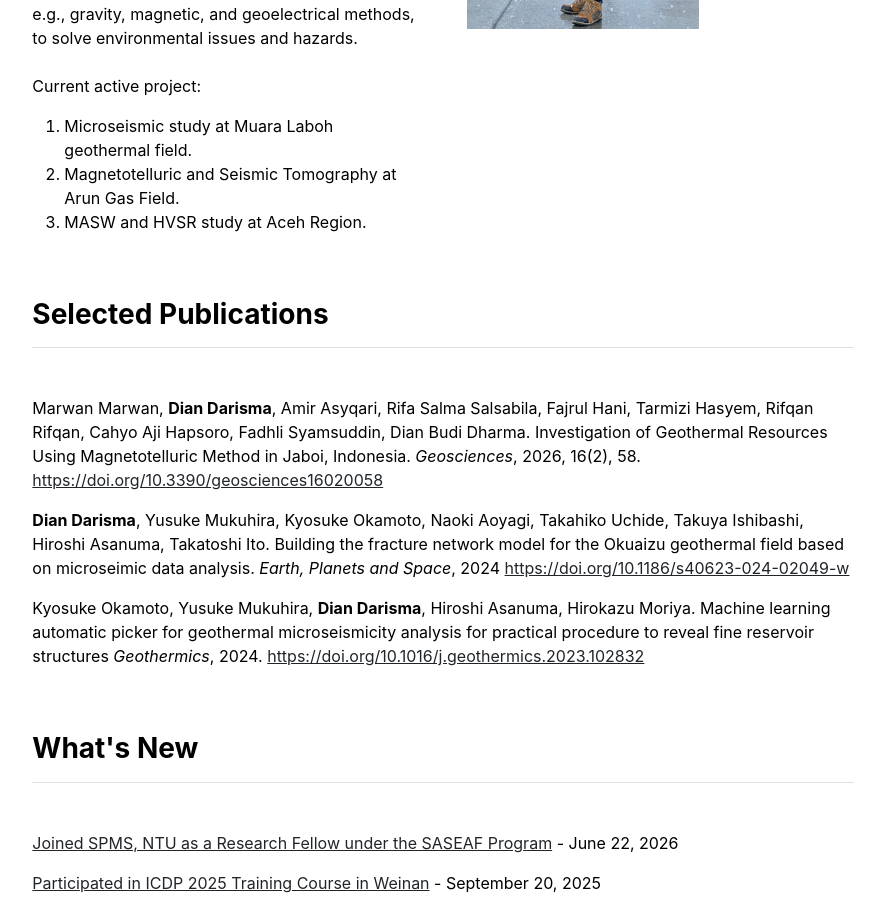
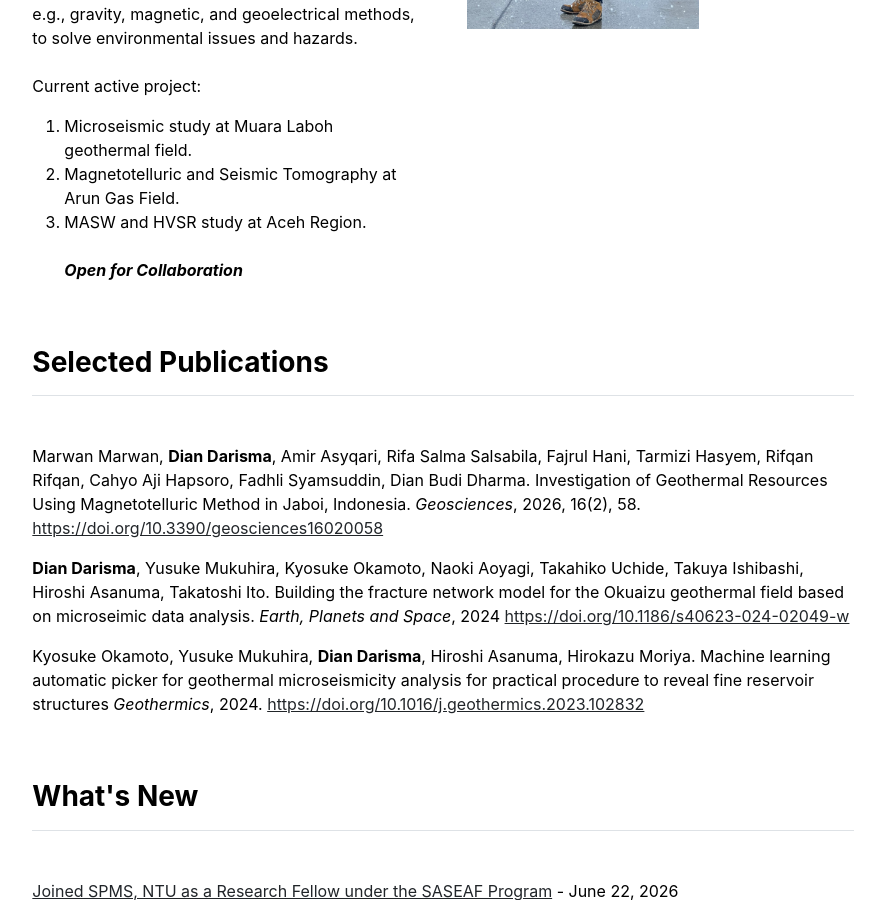
Before and after one commit to diandarisma/diandarisma.github.io, a Jekyll site: the page built from index.md, in a window 1280 px wide and 900 px high, scrolled down 453 px. Shown: the whole window, without its empty margins (197-1077 px from the left). Built offline with Jekyll 4.4.1, drawn with Linux system fonts in a browser that asks for light colours.

Commit message:
Add collaboration notice

```diff
--- a/index.md
+++ b/index.md
@@ -9,4 +9,6 @@ I am also interested in other geophysical methods, e.g., gravity, magnetic, and
 Current active project:<br>
 1. Microseismic study at Muara Laboh geothermal field. <br>
 2. Magnetotelluric and Seismic Tomography at Arun Gas Field. <br>
-3. MASW and HVSR study at Aceh Region.
+3. MASW and HVSR study at Aceh Region. <br>
+<br>
+***Open for Collaboration***
```
